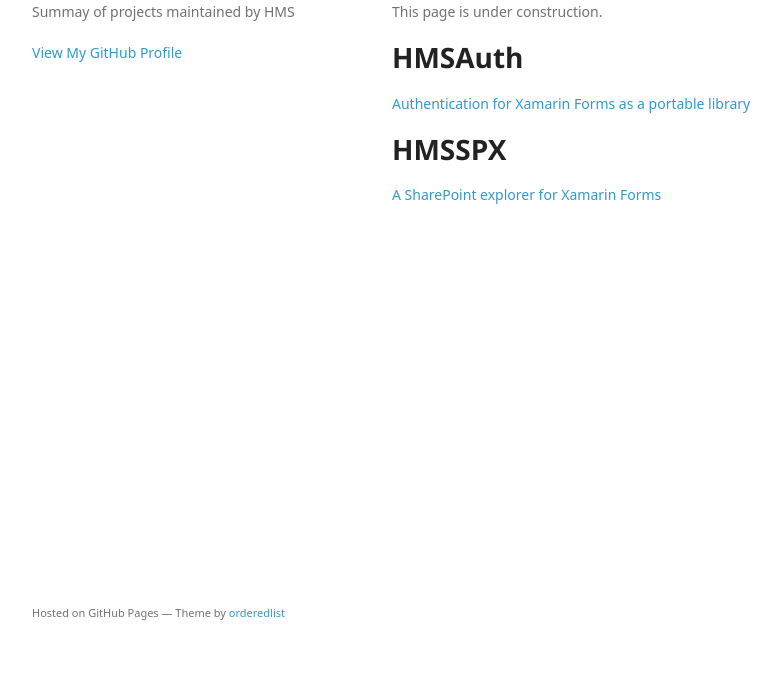
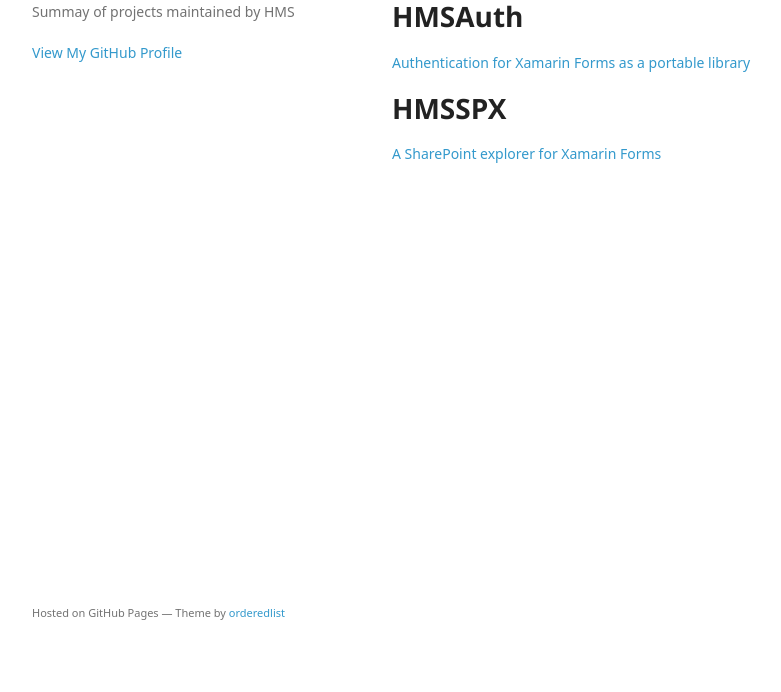
Before and after one commit to helmuttheis/helmuttheis.github.io, a plain HTML site: page index.html in a window 1280 px wide. Shown: the part 108-800 px from the top of the page, without its empty margins (178-959 px from the left). Drawn offline with Linux system fonts and the light colour scheme; a web font is replaced by a local one.

Commit message:
Initial commit

```diff
--- a/index.html
+++ b/index.html
@@ -3,7 +3,7 @@
   <head>
     <meta charset="utf-8">
     <meta http-equiv="X-UA-Compatible" content="chrome=1">
-    <title>Helmuttheis.GitHub.io by helmuttheis</title>
+    <title>Helmuttheis.GitHub.io by Helmut Theis</title>
 
     <link rel="stylesheet" href="stylesheets/styles.css">
     <link rel="stylesheet" href="stylesheets/github-light.css">
@@ -26,8 +26,6 @@
         <h1>
 <a id="hms" class="anchor" href="#hms" aria-hidden="true"><span aria-hidden="true" class="octicon octicon-link"></span></a>HMS</h1>
 
-<p>This page is under construction.</p>
-
 <h1>
 <a id="hmsauth" class="anchor" href="#hmsauth" aria-hidden="true"><span aria-hidden="true" class="octicon octicon-link"></span></a>HMSAuth</h1>
 
```
